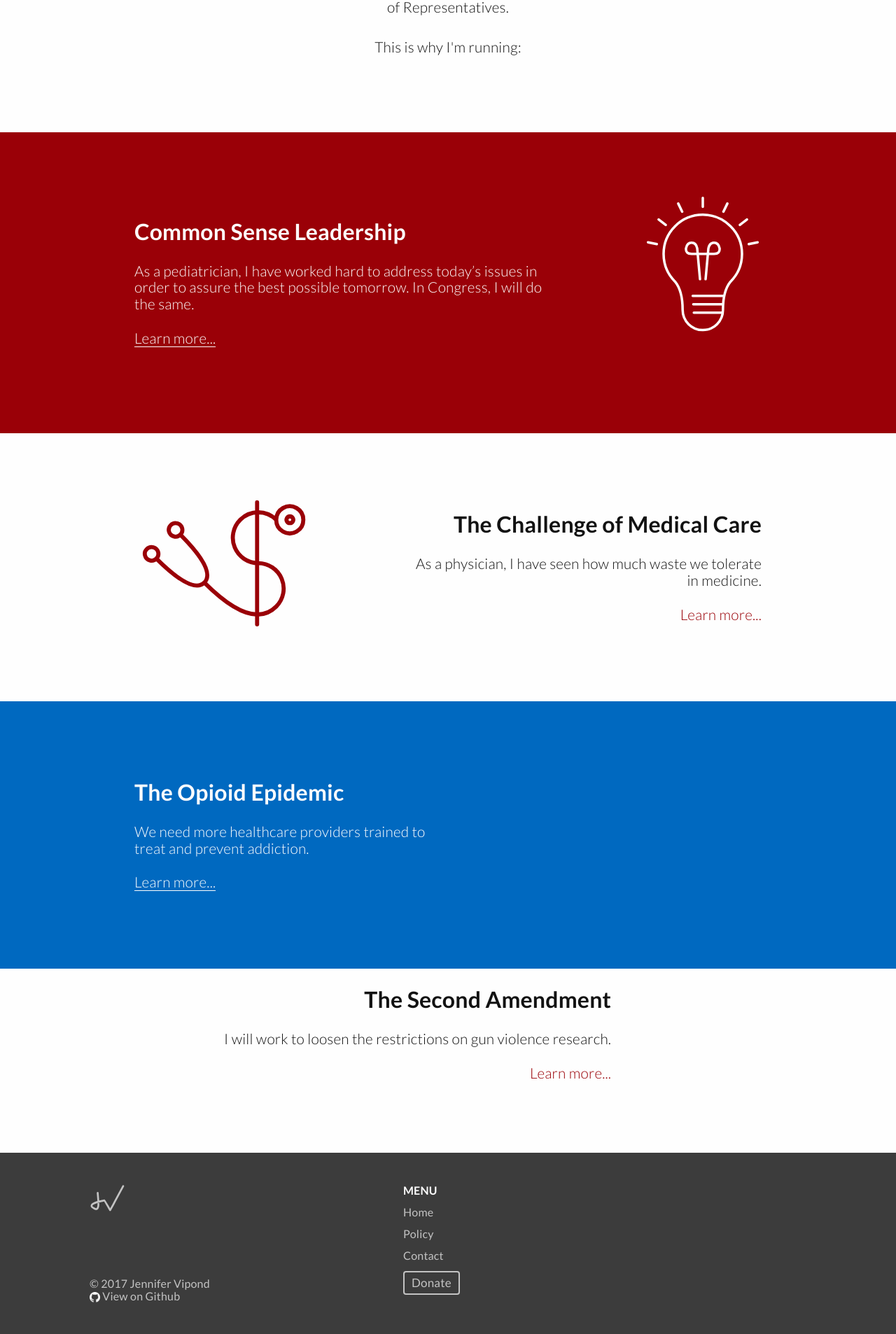
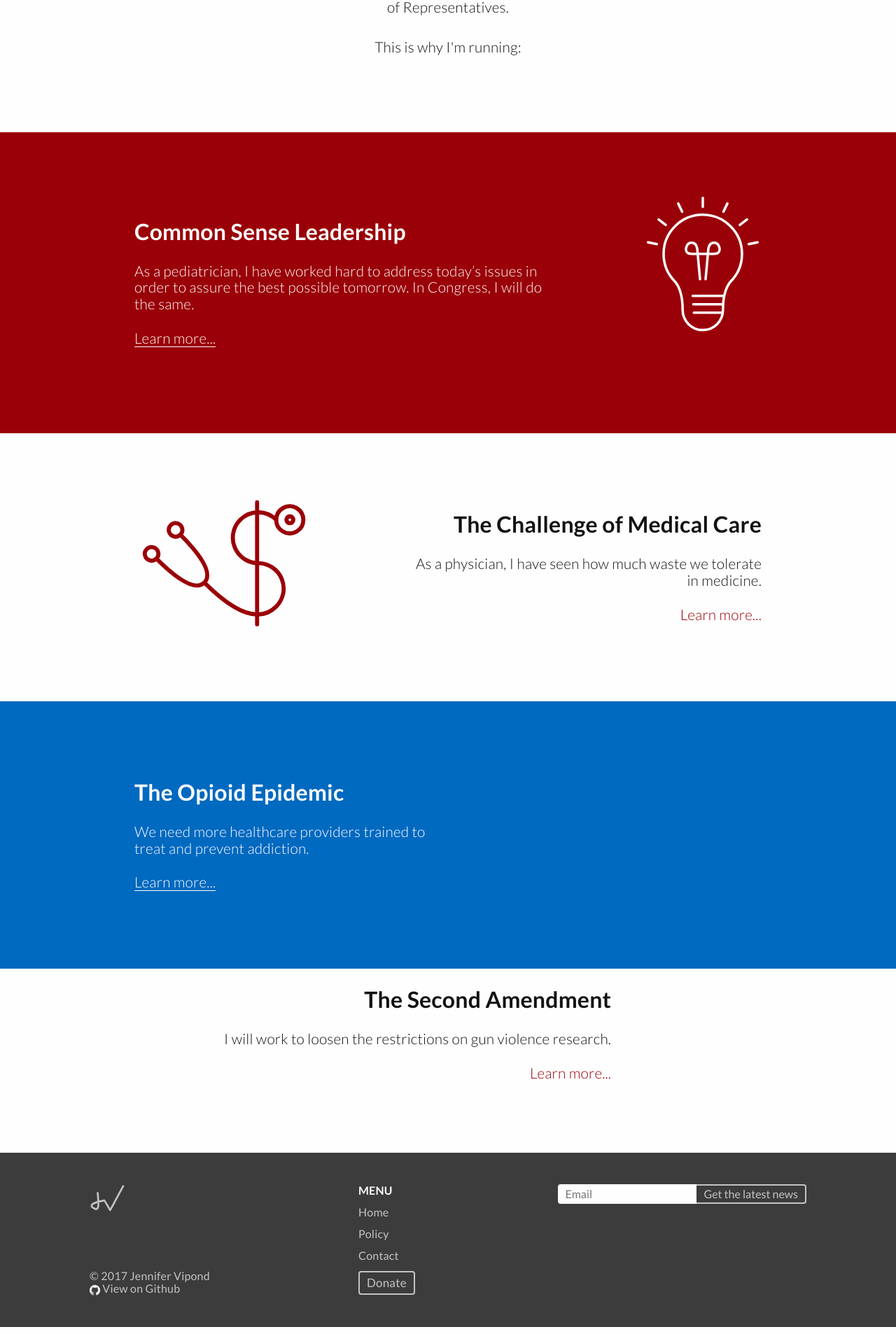
Before and after one commit to AlexVipond/jennifervipond.github.io, a Jekyll site: the page built from index.html, in a window 1280 px wide. Shown: the part 1140-3046 px from the top of the page at 70% size. Built offline with Jekyll 4.4.1, drawn with Linux system fonts in a browser that asks for light colours.

Commit message:
Flex footer, email form in footer

```diff
--- a/_includes/footer.html
+++ b/_includes/footer.html
@@ -15,6 +15,16 @@
             <li><a href="/contact/">Contact</a></li>
             <li><a class="button donate custom-dbox-popup" href="https://donorbox.org/vipond-for-congress-website-donations">Donate</a></li>
         </ul>
+    </div>
+
+    <div class="form-wrapper">
+        <form action="https://getsimpleform.com/messages?form_api_token=c826bf93cc0f701979110234068b770a" method="post">
+          <!-- the redirect_to is optional, the form will redirect to the referrer on submission -->
+          <input type='hidden' name='redirect_to' value='https://vipondforcongress.com/email/thank-you.html' />
+          <!-- all your input fields here....the first one is a honeypot -->
+          <input type="tel" name="unsubscribe_me" value="" tabindex="-1" autocomplete="off" />
+          <input type="email" name="email" value="" placeholder="Email" aria-label="email" required /><button class="button" type="submit" name="submit-email">Get the latest news</button>
+        </form>
     </div>
 
     <p id="license">&copy; 2017 Jennifer Vipond<br><a href="https://github.com/jennifervipond/jennifervipond.github.io" target="_blank" rel="noopener"><img src="/images/GitHub-Mark-Light-32px.png" alt="GitHub icon" style="height: 15px; vertical-align: middle;"> View on Github</a></p>
--- a/css/600.css
+++ b/css/600.css
@@ -68,14 +68,37 @@ main ul, main ol {
     padding-left: 3.2em;
 }
 
+
+/* Footer positions */
+
+footer .logo-wrapper {
+    width: 30vw;
+}
+
 footer .menu-wrapper {
-    grid-column: 3 / 4;
+    width: 10vw;
 }
 
     footer .menu {
         text-align: left;
     }
 
-footer #license {
-    grid-column: 2 / 3;
+footer .form-wrapper {
+    display: inline-block;
 }
+
+    footer form {
+        display: inline-block;
+        width: 40vw;
+        text-align: right;
+    }
+
+        footer form input[type="text"] {
+            font-size: 16px;
+        }
+
+        footer form .button {
+            margin-right: 0;
+            font-size: 16px;
+            border: 2px solid #C3C3C3;
+        }
--- a/css/900.css
+++ b/css/900.css
@@ -48,20 +48,6 @@ main {
             text-align: left;
         }
 
-
-    /* main .paragraphs-gist {
-        grid-template-columns: 1fr 1fr;
-    }
-
-        main .paragraphs-gist .gist {
-            grid-column: 2 / 3;
-            text-align: right;
-        }
-
-        main .paragraphs-gist .paragraphs {
-            grid-column: 1 / 2;
-        } */
-
         main .paragraphs-gist .gist {
             text-align: right;
             margin: 0 0 0 10vw;
@@ -89,4 +75,23 @@ main {
     }
 
 
-/* Main styles */
+/* Footer positions */
+
+footer form input {
+    border-radius: 4px 0 0 4px;
+    font-size: 16px !important;
+}
+
+footer form .button {
+    border-radius: 0 4px 4px 0;
+    border-left: none;
+    margin-top: 0;
+    font-size: 16px;
+    padding-top: 3px;
+    padding-bottom: 3px;
+}
+
+footer form .button:hover {
+    -webkit-transform: translateY(0px);
+    transform: translateY(0px);
+}
--- a/css/deferred.css
+++ b/css/deferred.css
@@ -193,16 +193,30 @@ main blockquote p {
 footer {
     background-color: #3C3C3C;
     color: #C3C3C3;
-    display: grid;
-    grid-template-columns: 10vw 35vw 10vw 35vw 10vw;
-    grid-template-rows: auto;
+    display: flex;
+    width: 80vw;
+    padding: 2.8em 10vw calc(2.8em - 36px) 10vw;
     align-items: flex-start;
-    padding: 2.8em 0;
+    flex-wrap: wrap;
 }
 
+    footer .button {
+        color: #C3C3C3;
+        border: 2px solid #C3C3C3;
+        background-color: transparent;
+    }
+
+    footer .button:hover {
+        color: #121212;
+        background-color: #fefefe;
+        border-color: #fefefe;
+        -webkit-transform: translateY(0px);
+        transform: translateY(0px);
+    }
+
     footer .logo-wrapper {
-        grid-column: 2 / 3;
-        grid-row: 1 / 2;
+        width: 40vw;
+        text-align: left;
     }
 
         footer .logo {
@@ -226,14 +240,12 @@ footer {
             stroke: #fefefe;
         }
 
-
-
     footer .menu-wrapper {
-        grid-column: 3 / 5;
-        grid-row: 1 / 2;
+        width: 40vw;
     }
 
         footer .menu {
+            width: 100%;
             margin: 0;
             padding: 0;
             text-align: right;
@@ -264,12 +276,9 @@ footer {
                 }
 
             footer a.donate {
-                color: #C3C3C3;
-                border: 2px solid #C3C3C3;
-                background-color: transparent;
                 display: inline-block;
                 width: auto;
-                margin-top: 0;
+                margin: 0;
             }
 
             footer a.donate:hover {
@@ -280,10 +289,14 @@ footer {
                 transform: translateY(0px);
             }
 
+    footer .form-wrapper {
+        display: none;
+    }
+
     footer #license {
-        grid-column: 2 / 5;
-        grid-row: 1 / 2;
         text-align: left;
         margin: 0;
-        align-self: flex-end;
+        position: relative;
+        bottom: 36px;
+        left: 0;
     }
```
